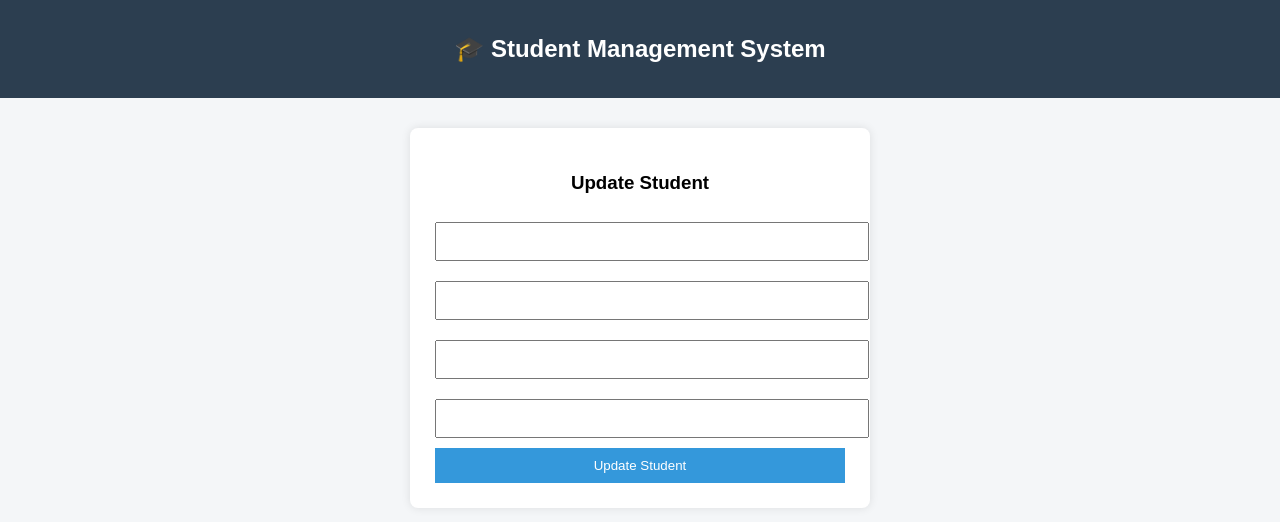
After one commit to pooji0611/StudentManagement, a Django app: template students/templates/update_student.html in a window 1280 px wide. The commit adds this page. Shown: the top 522 px of the page. Run offline with Django 3.2, Linux system fonts and the light colour scheme; the template is opened without the code that fills it, so the values that code supplies are empty.

Commit message:
Added Student Update operation and improve delete URL handling

```diff
--- a/students/static/css/style.css
+++ b/students/static/css/style.css
@@ -77,6 +77,12 @@ tr:nth-child(even) {
     text-decoration: none;
 }
 
+.edit-btn{
+    color : #2980b9;
+    font-weight: bold;
+    text-decoration: none;
+    margin-right: 8px;
+}
 .delete-btn {
     color: red;
     text-decoration: none;
--- a/students/templates/student_list.html
+++ b/students/templates/student_list.html
@@ -3,7 +3,7 @@
 <head>
     <meta charset="UTF-8">
     <meta name="viewport" content="width=device-width, initial-scale=1.0">
-    <title>Student Management System</title>
+    <title>Student Management</title>
 </head>
 <body>
 {% extends 'base.html' %}
@@ -27,8 +27,10 @@
         <td>{{ s.course }}</td>
         <td>{{ s.age }}</td>
         <td>
+            <a class="edit-btn" href="{% url 'update_student' s.id %}">Edit</a> |
             <a class="delete-btn" href="{% url 'delete_student' s.id %}">Delete</a>
         </td>
+
     </tr>
     {% endfor %}
 </table>
--- /dev/null
+++ b/students/templates/update_student.html
@@ -0,0 +1,30 @@
+<!DOCTYPE html>
+<html lang="en">
+<head>
+    <meta charset="UTF-8">
+    <meta name="viewport" content="width=device-width, initial-scale=1.0">
+    <title>Student Management System</title>
+</head>
+<body>
+    {% extends 'base.html' %}
+{% block content %}
+
+<div class="card">
+    <h3>Update Student</h3>
+
+    <form method="post">
+        {% csrf_token %}
+
+        <input type="text" name="name" value="{{ student.name }}" required>
+        <input type="email" name="email" value="{{ student.email }}" required>
+        <input type="text" name="course" value="{{ student.course }}" required>
+        <input type="number" name="age" value="{{ student.age }}" required>
+
+        <button type="submit">Update Student</button>
+    </form>
+</div>
+
+{% endblock %}
+
+</body>
+</html>
--- a/students/urls.py
+++ b/students/urls.py
@@ -4,5 +4,6 @@ from . import views
 urlpatterns = [
     path('', views.student_list, name = 'student_list'),
     path('add/', views.add_student, name ='add_student'),
+    path('update/<int:id>/',views.update_student, name='update_student'),
     path('delete/<int:id>/',views.delete_student,name='delete_student'),
 ]
```
Also changed, not shown: students/views.py (+14 -0 lines), db.sqlite3.
